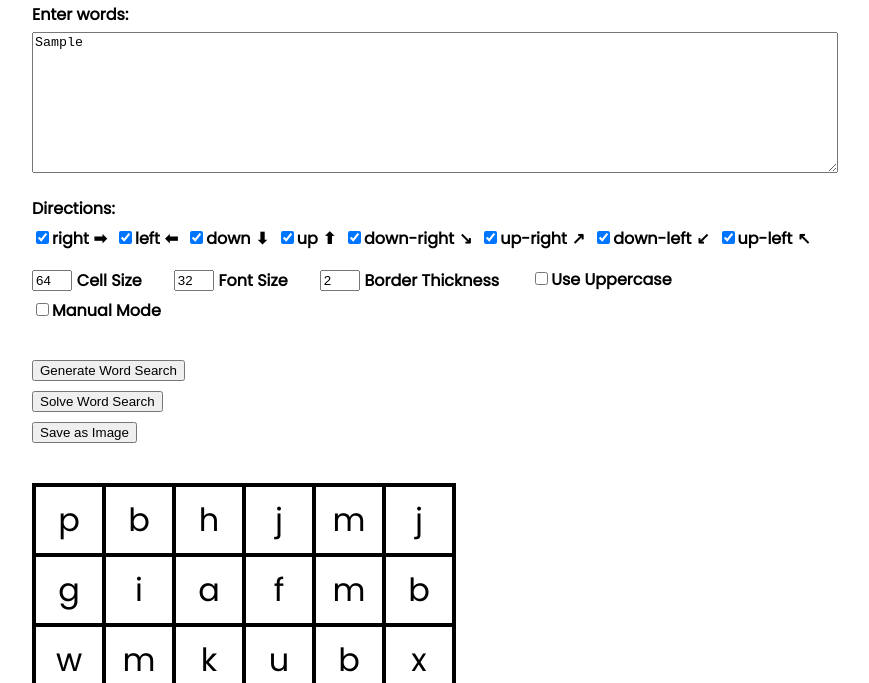
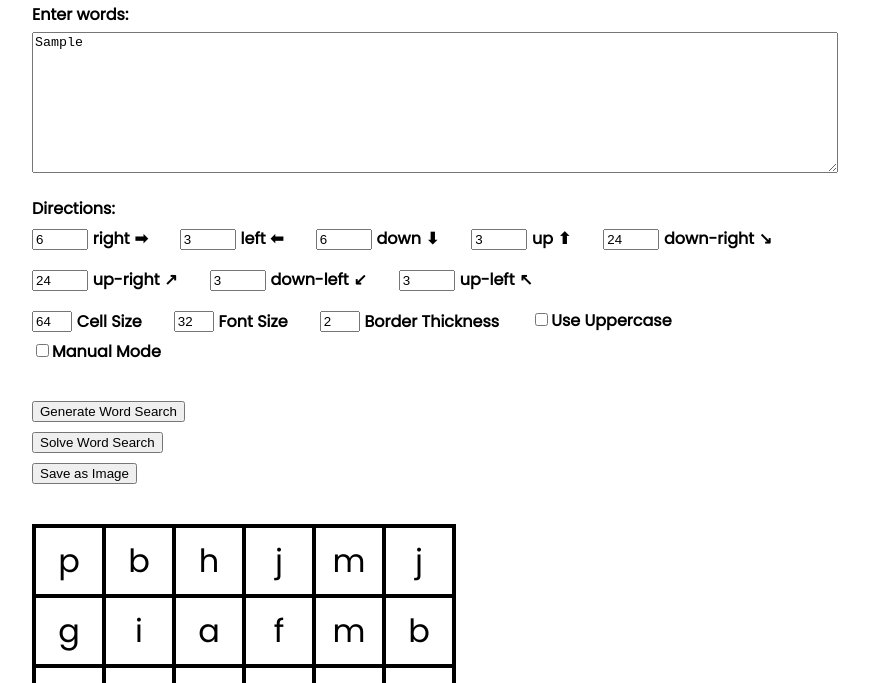
Before and after one commit to ImranR98/word-search-generator, a plain HTML site: page index.html in a window 1280 px wide. Both pictures are taken after typing "Sample" into the empty fields and a click on the button "Generate Word Search". Shown: the part 117-800 px from the top of the page, without its empty margins (208-1077 px from the left). Drawn offline with nearby package versions, Linux system fonts and the light colour scheme.

Commit message:
Use direction probabilities

```diff
--- a/index.html
+++ b/index.html
@@ -68,8 +68,8 @@
     <div id="word-search-container"></div>
   </div>
 
-  <script src="wordsearch.js?v=4"></script>
-  <script src="index.js?v=5"></script>
+  <script src="wordsearch.js?v=5"></script>
+  <script src="index.js?v=6"></script>
   <script src="https://cdnjs.cloudflare.com/ajax/libs/html2canvas/1.3.2/html2canvas.min.js"></script>
 </body>
 
--- a/index.js
+++ b/index.js
@@ -10,16 +10,17 @@ const isManualCheckbox = document.getElementById("manual-checkbox")
 
 function fillDirectionsDiv() {
     let directionsDiv = document.getElementById("directionsDiv")
-    directions.forEach(([dx, dy, dirName, symbol]) => {
+    directions.forEach(([dx, dy, dirName, symbol, defaultProbability]) => {
         let label = document.createElement("label")
-        let checkbox = document.createElement("input")
+        let numInput = document.createElement("input")
         let emoji = document.createElement("span")
-        checkbox.type = "checkbox"
-        checkbox.name = dirName
-        checkbox.value = dirName
-        checkbox.checked = true
-        label.style = "margin-right: 0.5rem; margin-bottom: 1rem"
-        label.appendChild(checkbox)
+        numInput.type = "number"
+        numInput.name = dirName
+        numInput.value = defaultProbability
+        numInput.min = 0
+        numInput.style = 'width: 3rem; margin-right: 0.3rem;'
+        label.style = "margin-right: 2rem; margin-bottom: 1rem"
+        label.appendChild(numInput)
         label.appendChild(document.createTextNode(dirName))
         emoji.appendChild(document.createTextNode(symbol))
         emoji.style = "margin-left: 0.3rem"
@@ -28,15 +29,16 @@ function fillDirectionsDiv() {
     })
 }
 
-function getPickedDirections() {
-    var checkedValues = []
-    var checkboxes = directionsDiv.getElementsByTagName("input")
-    for (var i = 0; i < checkboxes.length; i++) {
-        if (checkboxes[i].type === "checkbox" && checkboxes[i].checked) {
-            checkedValues.push(checkboxes[i].value)
+function getRepeatedDirs() {
+    let repeatedDirections = []
+    var numInputs = directionsDiv.getElementsByTagName("input")
+    for (var i = 0; i < numInputs.length; i++) {
+        const dir = directions.filter(([dx, dy, n]) => numInputs[i].name == n)[0]
+        for (let j = 0; j < (numInputs[i].value || 0); j++) {
+            repeatedDirections.push(dir)
         }
     }
-    return directions.filter(([dx, dy, n]) => checkedValues.includes(n))
+    return repeatedDirections
 }
 
 function renderWordSearch(grid, answers) {
@@ -156,7 +158,7 @@ generateButton.addEventListener("click", () => {
     if (!isManualCheckbox.checked) {
         const words = getWordsAuto()
         const size = Math.max(...[...words.map(w => w.length), Math.ceil(Math.sqrt(words.reduce((sum, word) => sum + word.length, 0) * 2))])
-        const dirs = getPickedDirections()
+        const dirs = getRepeatedDirs()
         grid = fillEmptyCells(placeWordsAuto(generateGrid(size), words, dirs))
     } else {
         var words = null
--- a/wordsearch.js
+++ b/wordsearch.js
@@ -1,12 +1,12 @@
 const directions = [
-    [0, 1, 'right', String.fromCodePoint(0x27A1)],
-    [0, -1, 'left', String.fromCodePoint(0x2B05)],
-    [1, 0, 'down', String.fromCodePoint(0x2B07)],
-    [-1, 0, 'up', String.fromCodePoint(0x2B06)],
-    [1, 1, 'down-right', String.fromCodePoint(0x2198)],
-    [-1, 1, 'up-right', String.fromCodePoint(0x2197)],
-    [1, -1, 'down-left', String.fromCodePoint(0x2199)],
-    [-1, -1, 'up-left', String.fromCodePoint(0x2196)],
+    [0, 1, 'right', String.fromCodePoint(0x27A1), 6],
+    [0, -1, 'left', String.fromCodePoint(0x2B05), 3],
+    [1, 0, 'down', String.fromCodePoint(0x2B07), 6],
+    [-1, 0, 'up', String.fromCodePoint(0x2B06), 3],
+    [1, 1, 'down-right', String.fromCodePoint(0x2198), 24],
+    [-1, 1, 'up-right', String.fromCodePoint(0x2197), 24],
+    [1, -1, 'down-left', String.fromCodePoint(0x2199), 3],
+    [-1, -1, 'up-left', String.fromCodePoint(0x2196), 3],
 
 ]
 
```
